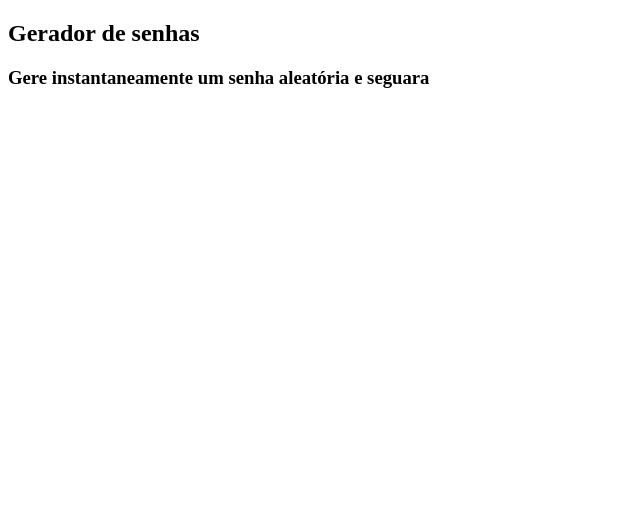
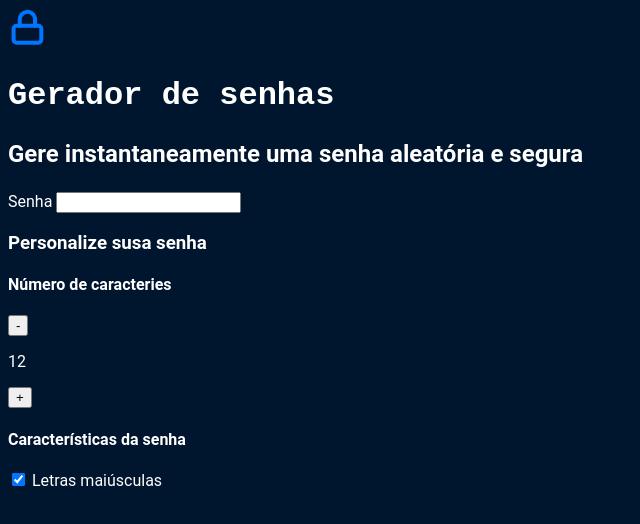
Before and after one commit to maaria010/js-gerador-senha, a plain HTML site: page index.html in a window 1280 px wide. Shown: the whole page, without its empty margins (0-640 px from the left). Drawn offline with Linux system fonts and the light colour scheme.

Commit message:
checkbox

```diff
--- a/index.html
+++ b/index.html
@@ -3,11 +3,45 @@
 <head>
     <meta charset="UTF-8">
     <meta name="viewport" content="width=device-width, initial-scale=1.0">
-    <title>Document</title>
+    <title>Gerador de Senha</title>
     <link rel="stylesheet" href="style.css">
 </head>
 <body>
-    <h2 class="titulo-principal"> Gerador de senhas</h2>
-    <h3 class="titulo-secundario"> Gere instantaneamente um senha aleatória e seguara</h3>
+    <section>
+        <div class="conteudo-titulo">
+            <img src="unlock.svg" alt="cadeado fechado">
+            <h2 class="titulo-principal"> Gerador de senhas</h2>
+            <h3 class="titulo-secundario">Gere instantaneamente uma senha aleatória e segura</h3>
+        </div>
+        <div class="conteudo-senha">
+            <label for="senha">Senha</label>
+            <input  name="senha" type="text" id="campo-senha">
+        </div>
+        <div class="parametro">
+            <h3 class="parametro-titulo">Personalize susa senha</h3>
+            <div class="parametro-coluna__senha">
+                <div class="parametro-senha">
+                    <h4 class="parametro-senha__titulo">Número de caracteries</h4>
+                    <div class="parametro-senha-botoes">
+                        <button class="parametro-senha__botao">-</button>
+                        <p class="parametro-senha__texto">12</p>
+                        <button class="parametro-senha__botao">+</button>
+
+
+                    </div>
+
+                </div>
+                <div class="parametro-senha">
+                    <h4 class="parametro-senhe__titulo">Características da senha</h4>
+                    <div class="parametro-senha-checkbox">
+                        <input type="checkbox" name="maiusculo" class="checkbox"checked>
+                        <label for="maiusculo">Letras maiúsculas</label>
+                    </div>
+                </div>
+
+            </div>
+
+        </div>
+    </section>
 </body>
 </html>
--- a/style.css
+++ b/style.css
@@ -0,0 +1,46 @@
+
+<style>
+@import url('https://fonts.googleapis.com/css2?family=Roboto+Mono:ital,wght@0,100..700;1,100..700&display=swap');
+</style>
+:Root{
+    --branco: white;
+    --cor-de-fundo: #00162e;
+    --fundo-senha: #00244d;
+    --fundo-texto: #00le40;
+    --borda: #0075ff;
+    --roboto: 'Roboto', sans-serif;
+    --roboto-mono: 'Roboto Mono', monospace;
+}
+body{
+    color: var(--branco);
+    background-color: var(--cor-de-fundo);
+    font-family
+
+}
+
+@import url('https://fonts.googleapis.com/css2?family=Roboto+Mono:ital,wght@0,100..700;1,100..700&display=swap');
+
+:root{
+    --branco: white;
+    --cor-de-fundo: #00162e;
+    --fundo-senha: #00244d;
+    --fundo-texto: #001e40;
+    --borda: #0075ff;
+    --roboto: 'Roboto', sans-serif;
+    --roboto-mono: 'Roboto Mono', monospace;
+}
+
+body{
+    color: var(--branco);
+    background-color: var(--cor-de-fundo);
+    font-family: var(--roboto);
+}
+
+.titulo-principal{
+    font-family: var(--roboto-mono);
+    font-size: 32px;
+}
+
+.titulo-secundario{
+    font-size: 24px;
+}
```
Also changed, not shown: unlock.svg (added).
